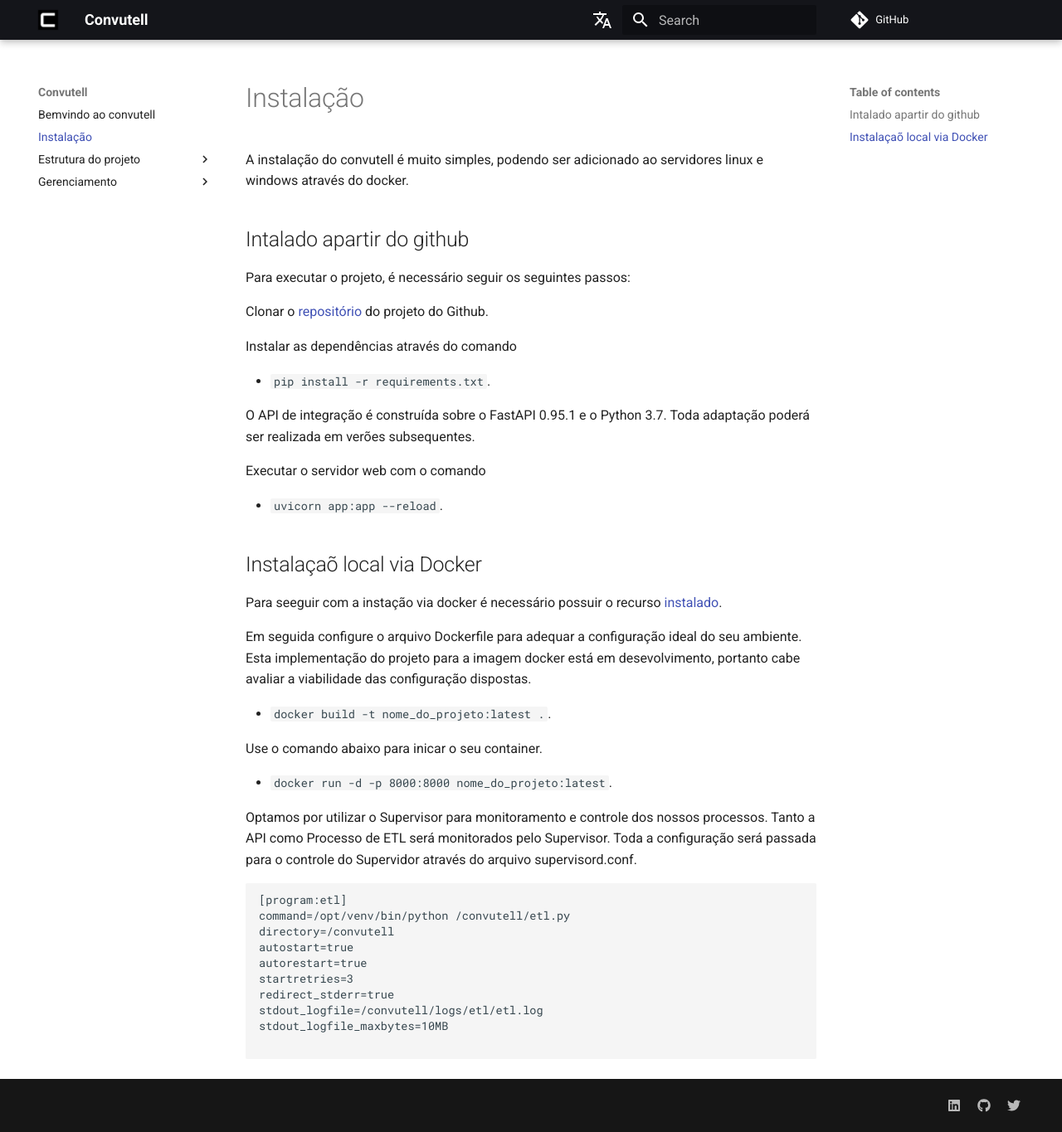
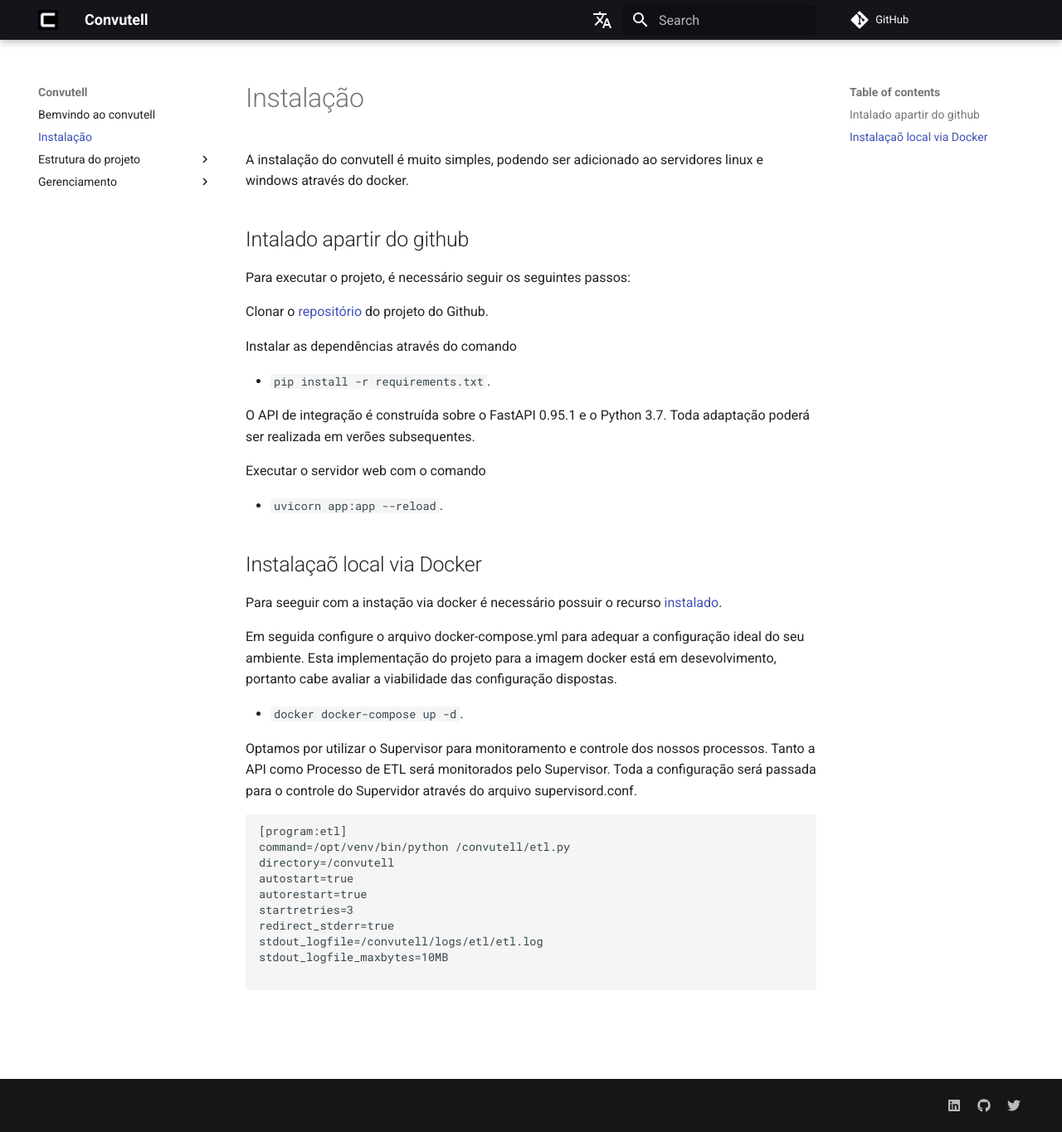
Before and after one commit to convutell/convutell, an MkDocs documentation site: the page built from docs/instalation.md, in a window 1280 px wide and 1365 px high. Shown: the whole window at 83% size. Built offline with MkDocs 1.6.1 and Material for MkDocs 9.7.7, drawn with Linux system fonts in a browser that asks for light colours; comment, search, counter and statistics services are not loaded.

Commit message:
configuring docker compose

```diff
--- a/docs/instalation.md
+++ b/docs/instalation.md
@@ -22,13 +22,10 @@ Executar o servidor web com o comando
 
 Para seeguir com a instação via docker é necessário possuir o recurso [instalado](https://docs.docker.com/engine/install/ubuntu/).
 
-Em seguida configure o arquivo Dockerfile para adequar a configuração ideal do seu ambiente. Esta implementação do projeto para a imagem docker está em desevolvimento, portanto cabe avaliar a viabilidade das configuração dispostas.
+Em seguida configure o arquivo docker-compose.yml para adequar a configuração ideal do seu ambiente. Esta implementação do projeto para a imagem docker está em desevolvimento, portanto cabe avaliar a viabilidade das configuração dispostas.
 
-* `docker build -t nome_do_projeto:latest .`.
+* `docker docker-compose up -d`.
 
-Use o comando abaixo para inicar o seu container.
-
-* `docker run -d -p 8000:8000 nome_do_projeto:latest`.
 
 Optamos por utilizar o Supervisor para monitoramento e controle dos nossos processos. Tanto a API como Processo de ETL será monitorados pelo Supervisor. Toda a configuração será passada para o controle do Supervidor através do arquivo supervisord.conf.
 
```
Also changed, not shown: docs/index.md (+1 -2 lines).
